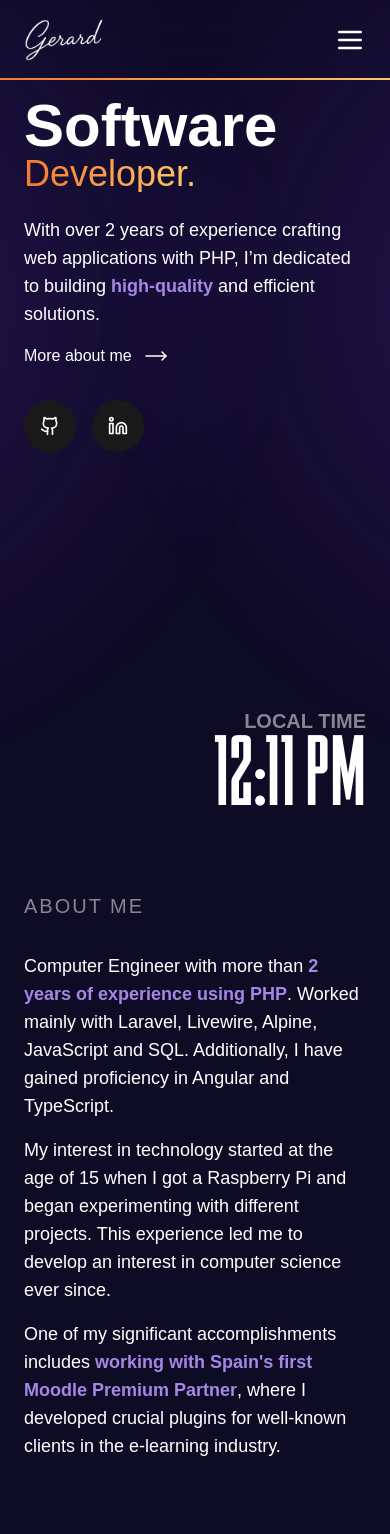
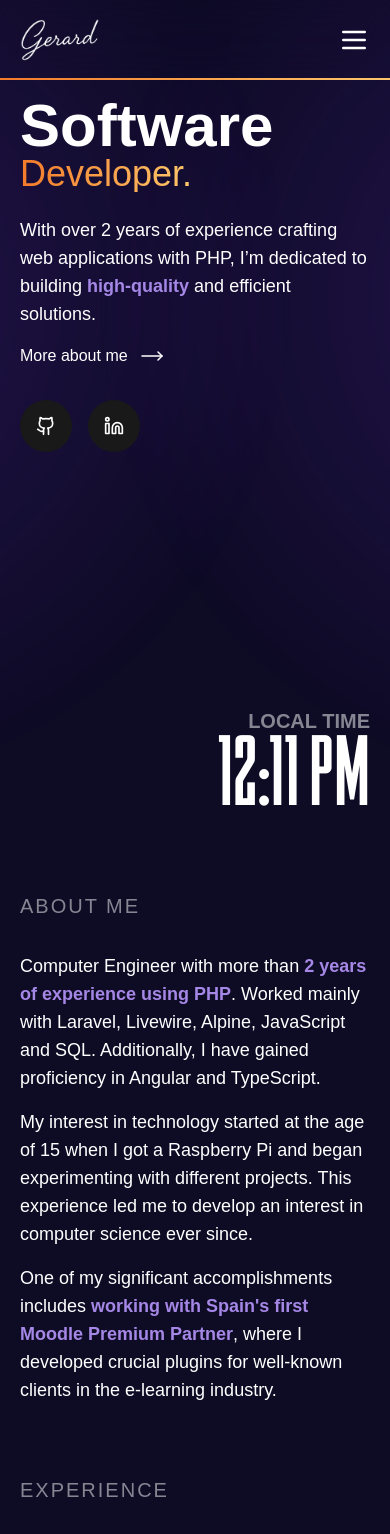
Before and after one commit to umigam3/personal-portfolio-v2, a Next.js app: page / in a window 390 px wide. Shown: the top 1534 px of the page. Built offline with nearby package versions, Linux system fonts and the light colour scheme.

Commit message:
spacing changes

```diff
--- a/src/components/Header.tsx
+++ b/src/components/Header.tsx
@@ -13,7 +13,7 @@ export default function Header() {
       animate={{ y: 0 }}
       transition={{ duration: 0.5, delay: 0.5 }}
     >
-      <div className="flex h-full px-6 md:px-[5.5rem] justify-between items-center relative">
+      <div className="flex h-full px-5 md:px-[5.5rem] justify-between items-center relative">
         <a href="#">
           <img src="/signature.png" alt="Gerard Doncel" className="w-20" />
         </a>
--- a/src/components/about/About.tsx
+++ b/src/components/about/About.tsx
@@ -13,7 +13,7 @@ export default function About() {
   return (
     <section
       id="aboutme"
-      className="mb-14 md:mb-20 w-full max-w-[1520px] mx-auto px-6 md:px-[5.5rem]"
+      className="mb-14 md:mb-20 w-full max-w-[1520px] mx-auto px-5 md:px-[5.5rem]"
     >
       <Title label="About me" />
       <div className="flex flex-col xl:flex-row justify-between gap-8 md:gap-24">
--- a/src/components/experience/Experience.tsx
+++ b/src/components/experience/Experience.tsx
@@ -21,7 +21,7 @@ export default function Experience() {
   return (
     <section
       id="experience"
-      className="mb-14 md:mb-20 max-w-[1520px] mx-auto w-full px-6 md:px-[5.5rem]"
+      className="mb-14 md:mb-20 max-w-[1520px] mx-auto w-full px-5 md:px-[5.5rem]"
     >
       <Title label="Experience" />
       <div className="relative h-full">
--- a/src/components/hero/Hero.tsx
+++ b/src/components/hero/Hero.tsx
@@ -7,7 +7,7 @@ export default function Hero() {
   return (
     <section
       id="hero"
-      className="h-[calc(100svh-96px)] px-6 py-4 md:px-[5.5rem] mb-16 md:mb-24 flex flex-col gap-6 md:gap-0 md:justify-between"
+      className="h-[calc(100svh-96px)] px-5 py-4 md:px-[5.5rem] mb-16 md:mb-24 flex flex-col gap-6 md:gap-0 md:justify-between"
     >
       <div className="flex flex-col items-start md:items-center md:justify-center md:h-[80%]">
         <h1 className="text-6xl sm:text-[96px] lg:text-[142px] font-semibold leading-none whitespace-nowrap">
--- a/src/components/projects/Projects.tsx
+++ b/src/components/projects/Projects.tsx
@@ -16,7 +16,7 @@ export default function Projects() {
   return (
     <section
       id="projects"
-      className="mb-14 md:mb-20 section max-w-[1520px] mx-auto w-full px-6 md:px-[5.5rem]"
+      className="mb-14 md:mb-20 section max-w-[1520px] mx-auto w-full px-5 md:px-[5.5rem]"
     >
       <Title label="Projects" />
       <div className="grid grid-cols-1 md:grid-cols-2 gap-x-10">
```
